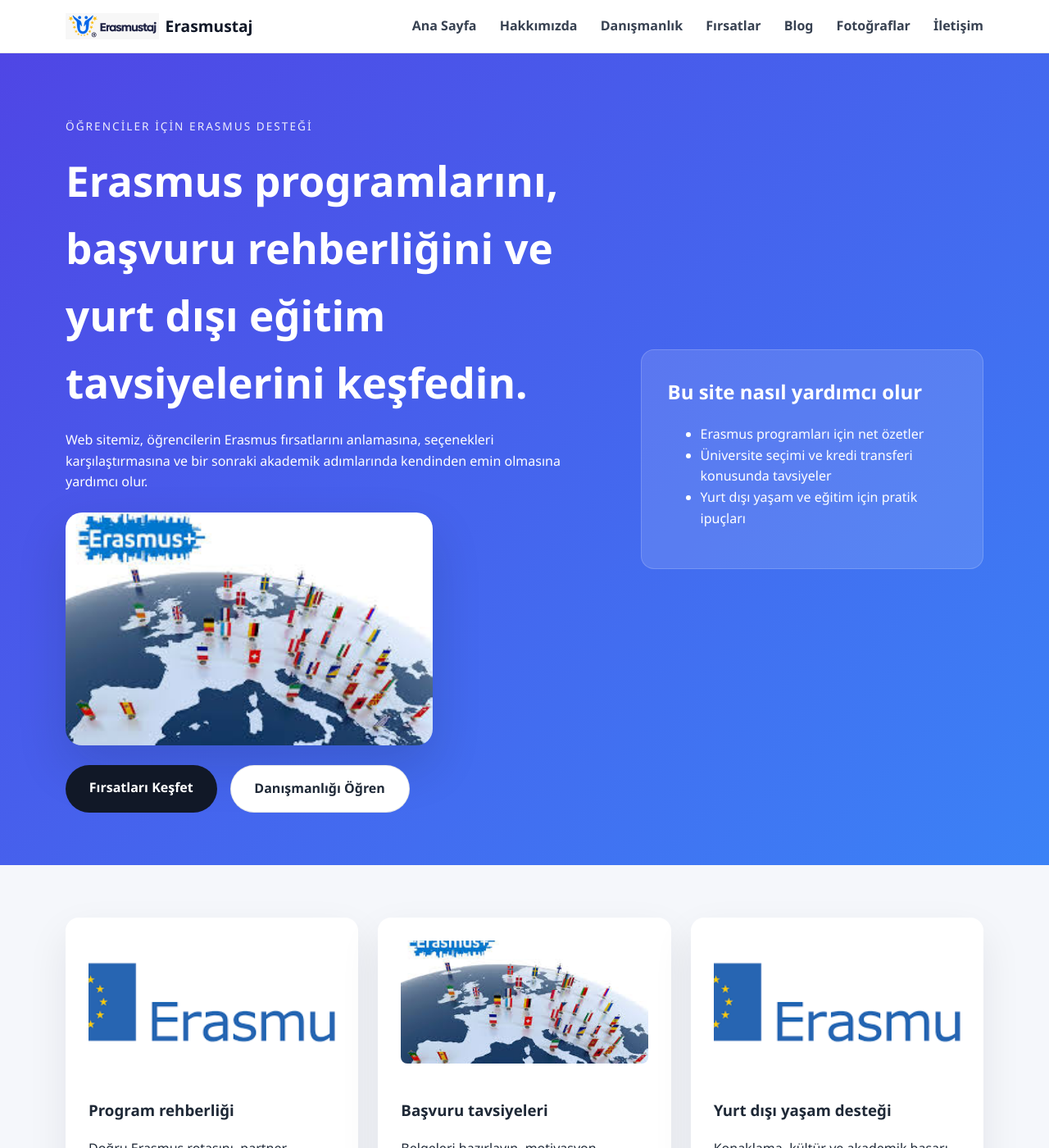
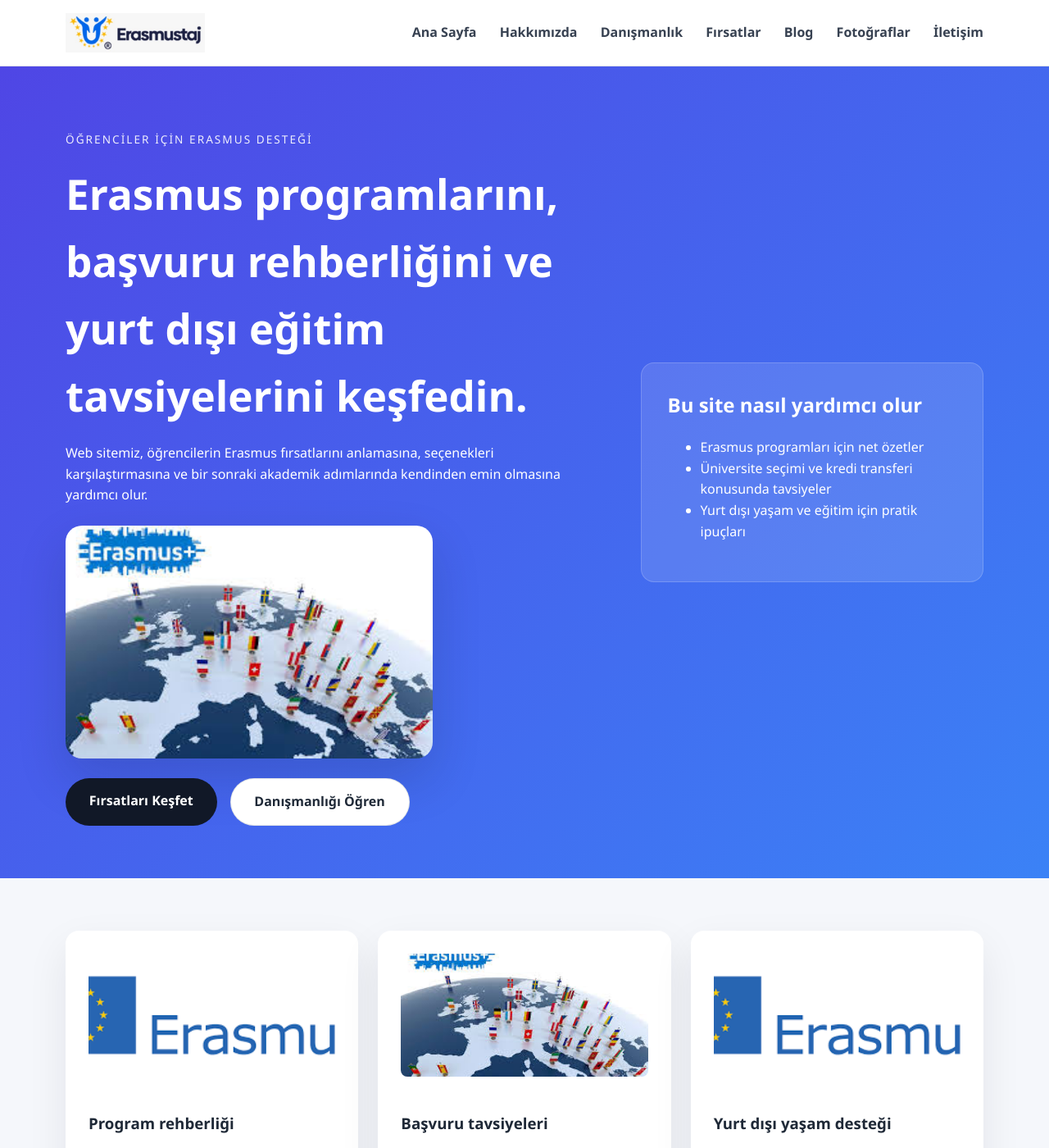
Before and after one commit to aliemir-dl/erasmusStaj, a Jekyll site: the page built from docs/index.md, in a window 1280 px wide and 1400 px high. Shown: the whole window at 82% size. Built offline with Jekyll 4.4.1, drawn with Linux system fonts in a browser that asks for light colours.

Commit message:
Enlarge logo and remove text next to it for better visibility

```diff
--- a/docs/_layouts/default.html
+++ b/docs/_layouts/default.html
@@ -11,7 +11,6 @@
         <div class="container header-row">
             <a class="brand" href="index.html">
                 <img src="images/ana_logo.jpeg" alt="Erasmustaj Logo" class="brand-logo" />
-                {{ site.title }}
             </a>
             <nav class="primary-nav">
                 <a href="index.html">Ana Sayfa</a>
--- a/docs/css/style.css
+++ b/docs/css/style.css
@@ -46,11 +46,10 @@
     text-decoration: none;
     display: flex;
     align-items: center;
-    gap: 0.5rem;
 }
 
 .brand-logo {
-    height: 2rem;
+    height: 3rem;
     width: auto;
 }
 
```
